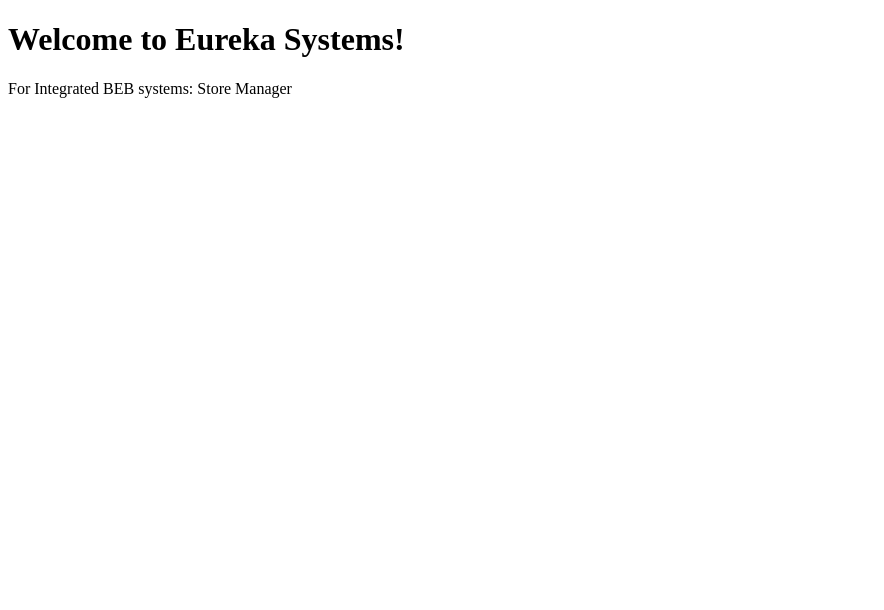
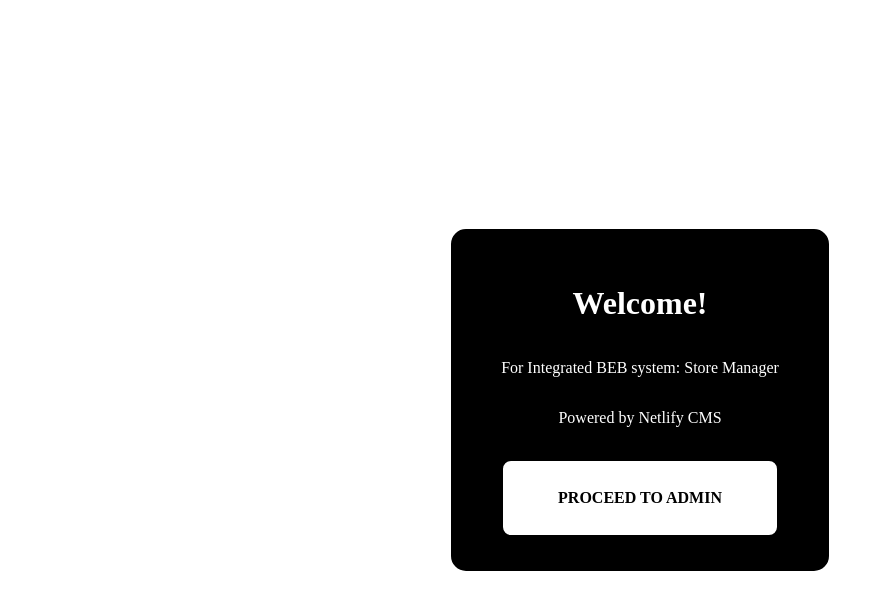
Before and after one commit to neil-vqa/eureka-cms, a website: page index.html in a window 1280 px wide. Shown: the whole page, without its empty margins (0-884 px from the left). Drawn offline with Linux system fonts and the light colour scheme.

Commit message:
style home page

```diff
--- a/index.html
+++ b/index.html
@@ -5,14 +5,61 @@
 	<meta name="viewport" content="width=device-width, initial-scale=1, shrink-to-fit=no">
 	<meta name=”robots” content="index, follow">
 	<meta http-equiv="X-UA-Compatible" content="IE=edge">
-	<title>Eureka Systems</title>
+	<title>Store Manager | Eureka Web Services</title>
 	<meta name="description" content="">
 
 	<link rel="icon" type="image/x-icon" href="">
 	<script src="https://identity.netlify.com/v1/netlify-identity-widget.js"></script>
+
+	<style type="text/css" media="screen">
+		body {
+			margin: 0;
+			padding: 0;
+			box-sizing: border-box;
+		}
+		.container {
+			height: 100vh;
+			width: 100%;
+			display: flex;
+			justify-content: center;
+			align-items: center;
+		}
+		.welcome {
+			background-color: black;
+			color: white;
+			text-align: center;
+			border: 2px black solid;
+			border-radius: 15px;
+			padding: 2rem 3rem;
+			display: flex;
+			flex-direction: column;
+		}
+		.admin {
+			background-color: white;
+			border: 2px black solid;
+			border-radius: 10px;
+			padding: 1.75rem;
+			margin-top: 1rem;
+			color: black;
+			text-decoration: none;
+		}
+		.admin:hover {
+			background-color: gray;
+			color: white;
+		}
+	</style>
+
+
 </head>
 <body>
-	<h1>Welcome to Eureka Systems!</h1>
-	<p>For Integrated BEB systems: Store Manager</p>
+	<div class="container">
+		<div class="welcome">
+			<h1>Welcome!</h1>
+			<p>For Integrated BEB system: Store Manager</p>
+			<p>Powered by Netlify CMS</p>
+			<a href="/admin" class="admin"><strong>PROCEED TO ADMIN</strong></a>
+		</div>
+	</div>
+
 </body>
 </html>
```
Also changed, not shown: admin/index.html (+1 -1 lines).
